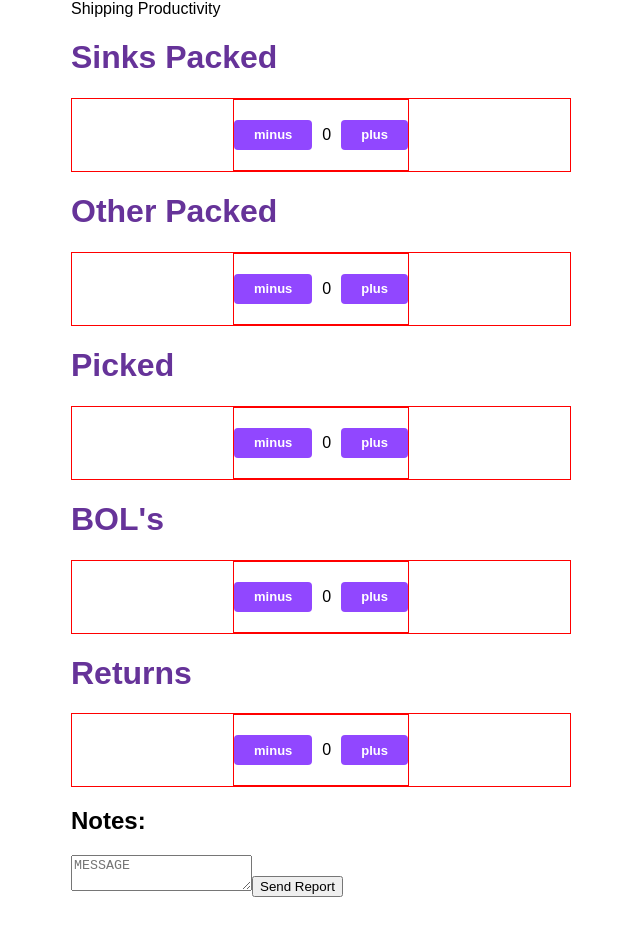
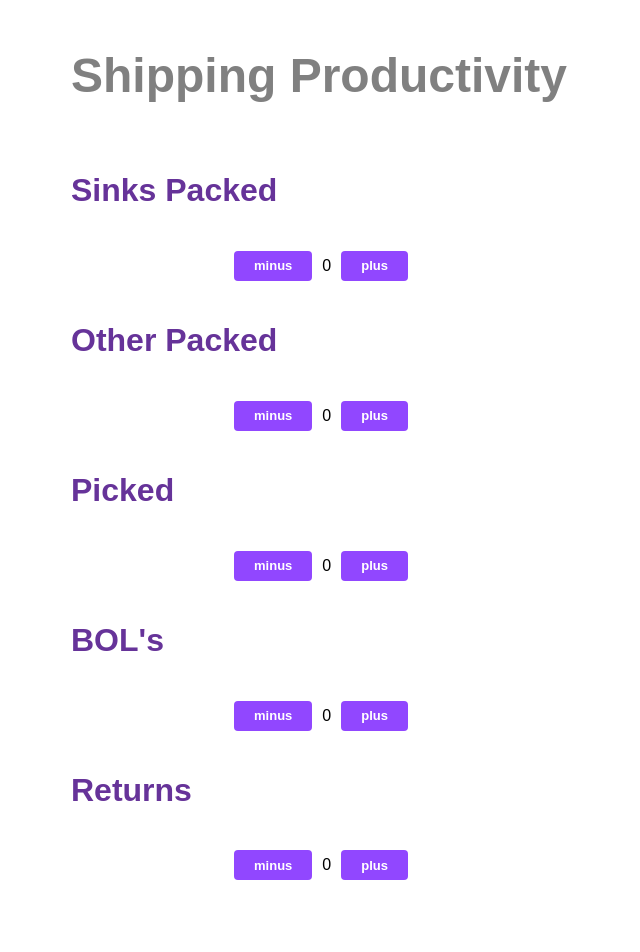
Before and after one commit to Douglas4739/shipping-productivity, a React (Create React App) app: page / in a window 1280 px wide. Shown: the top 952 px of the page, without its empty margins (319-959 px from the left). Before the commit the page ends 897 px from the top, so only its background shows below. Built offline with nearby package versions, Linux system fonts and the light colour scheme.

Commit message:
added style for report button

```diff
--- a/src/components/card.css
+++ b/src/components/card.css
@@ -1,5 +1,5 @@
 .card {
     display: flex;
     flex-direction: row;
-    border: solid 1px red
+    /* border: solid 1px red */
 }
--- a/src/components/layout.css
+++ b/src/components/layout.css
@@ -9,19 +9,8 @@
   .heading {
     color: rebeccapurple;
   }
-  .nav-links {
-    display: flex;
-    list-style: none;
-    padding-left: 0;
-  }
-  .nav-link-item {
-    padding-right: 2rem;
-  }
-  .nav-link-text {
-    color: black;
-  }
 
-  .site-title {
+  .siteTitle {
     font-size: 3rem;
     color: gray;
     font-weight: 700;
--- a/src/components/layout.js
+++ b/src/components/layout.js
@@ -1,31 +1,28 @@
-import React from 'react';
+import React from "react";
 import "./layout.css";
-import Card from './card.js';
-import Report from './report.js';
+import Card from "./card.js";
+import Report from "./report.js";
 
 export default function Layout() {
   return (
-        <div className='container'>
-          <title>
-            Shipping Productivity
-          </title>
-          <header className='siteTitle'>Shipping Productivity</header>
-
-          <main ClassName='main'>
+    <div className="container">
+      <title>Shipping Productivity</title>
+      <header className="siteTitle">Shipping Productivity</header>
+      <main ClassName="main">
         <h1 className="heading">Sinks Packed</h1>
-            <Card></Card>
+        <Card />
         <h1 className="heading">Other Packed</h1>
-            <Card></Card>
+        <Card />
         <h1 className="heading">Picked</h1>
-            <Card></Card>
+        <Card />
         <h1 className="heading">BOL's</h1>
-            <Card></Card>
+        <Card />
         <h1 className="heading">Returns</h1>
-            <Card></Card>
-            <h2>Notes:</h2>
-            <textarea  name="message" id="notes" placeholder="MESSAGE"></textarea>
-            <Report></Report>
+        <Card />
+        <h2 className="siteTitle">Notes:</h2>
+        <textarea name="message" id="notes" placeholder="MESSAGE"></textarea>
       </main>
+      <Report />
     </div>
   );
-    };
+}
--- /dev/null
+++ b/src/components/report.css
@@ -0,0 +1,25 @@
+.report {
+
+    display: inline-block;
+    outline: 0;
+    border: 0;
+    cursor: pointer;
+    will-change: box-shadow,transform;
+    background: radial-gradient( 100% 100% at 100% 0%, #89E5FF 0%, #5468FF 100% );
+    box-shadow: 0px 2px 4px rgb(45 35 66 / 40%), 0px 7px 13px -3px rgb(45 35 66 / 30%), inset 0px -3px 0px rgb(58 65 111 / 50%);
+    padding: 0 32px;
+    border-radius: 6px;
+    color: #fff;
+    height: 48px;
+    font-size: 18px;
+    text-shadow: 0 1px 0 rgb(0 0 0 / 40%);
+    transition: box-shadow 0.15s ease,transform 0.15s ease;
+}
+    .report:hover {
+        box-shadow: 0px 4px 8px rgb(45 35 66 / 40%), 0px 7px 13px -3px rgb(45 35 66 / 30%), inset 0px -3px 0px #3c4fe0;
+        transform: translateY(-2px);
+    }
+    .report:active{
+        box-shadow: inset 0px 3px 7px #3c4fe0;
+        transform: translateY(2px);
+    }
--- a/src/components/report.js
+++ b/src/components/report.js
@@ -1,4 +1,5 @@
 import React from "react";
+import './report.css';
 
 
 export default function Report() {
@@ -8,6 +9,6 @@
 
 
   return (
-<button>Send Report</button>
+<button className="report">Send Report</button>
   );
 }
```
Lines whose indentation alone changed are shown as unchanged.
